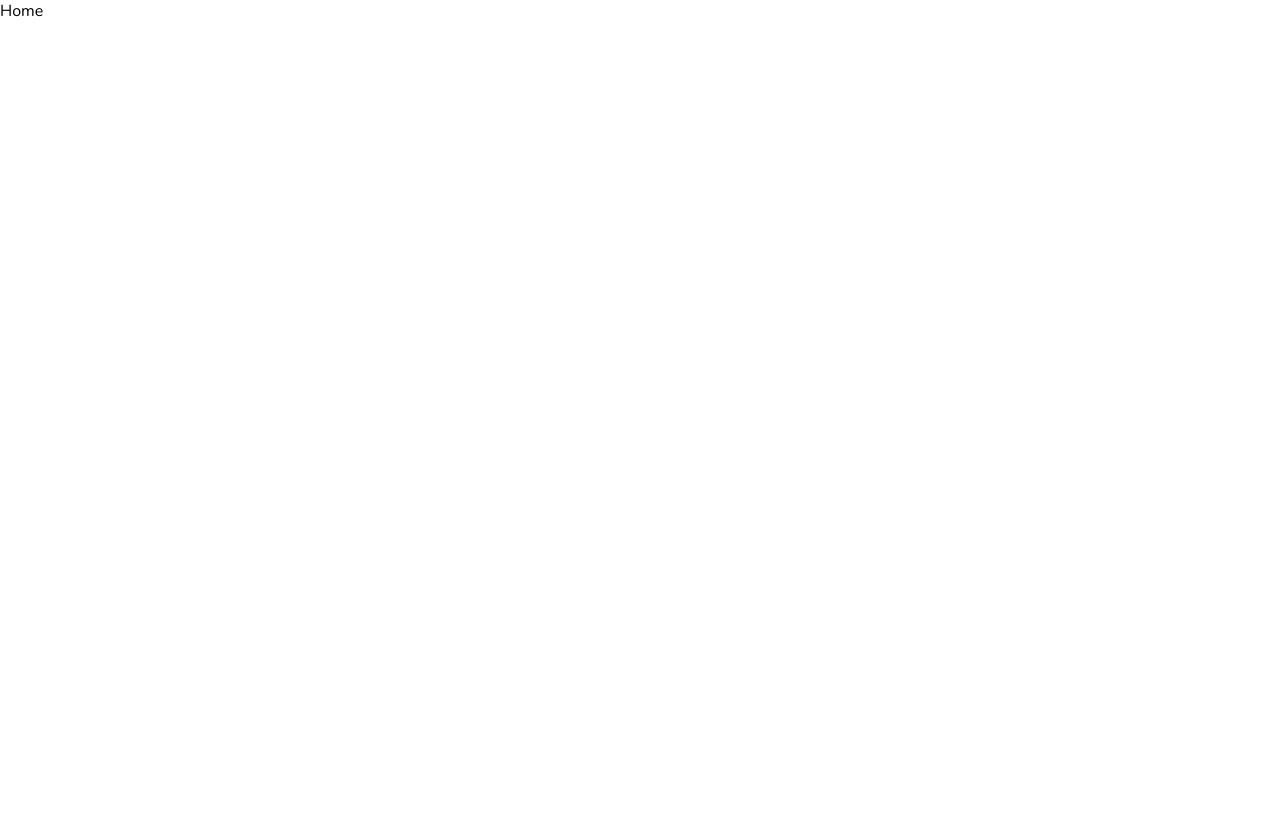
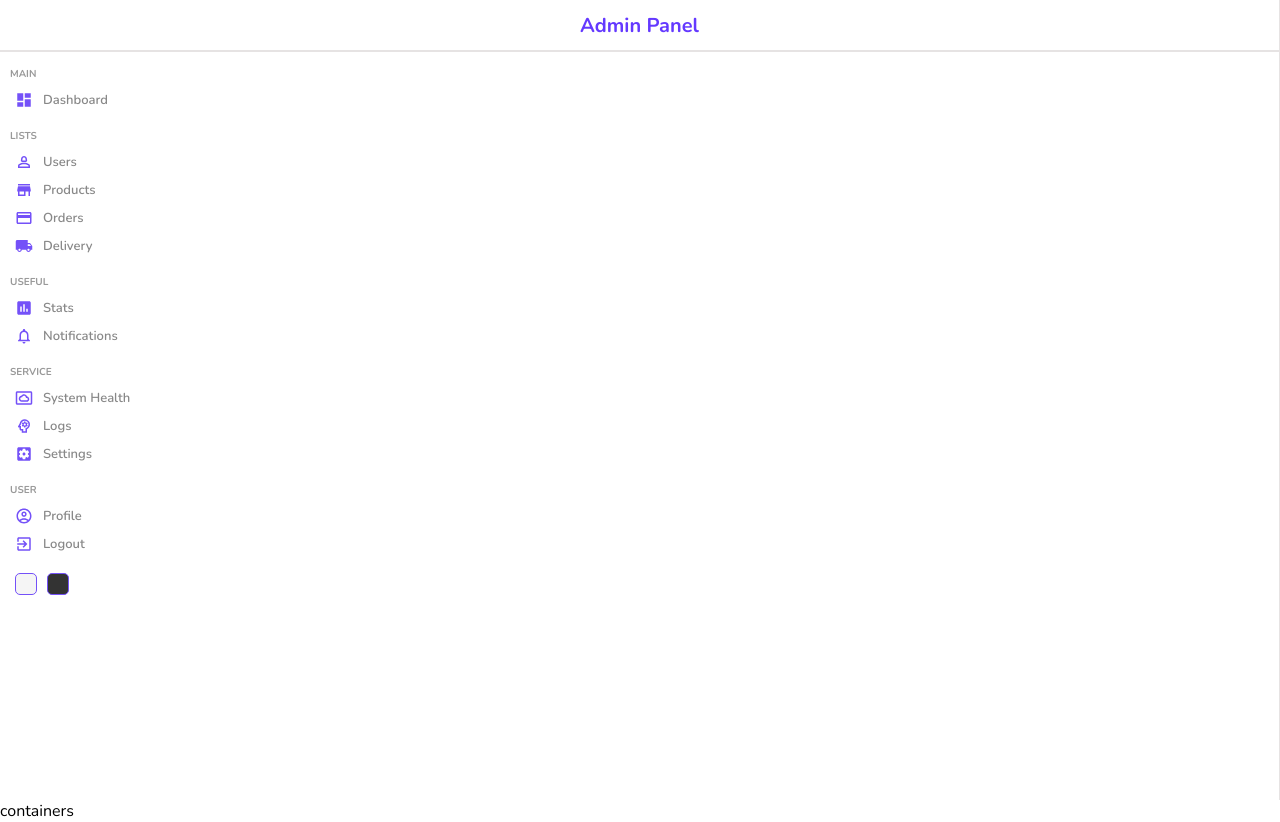
Before and after one commit to prathibha97/Admin-Panel, a React (Create React App) app: page / in a window 1280 px wide. Before the commit the page ends 800 px from the top, so only its background shows below. Built offline with nearby package versions, Linux system fonts and the light colour scheme.

Commit message:
Add sidebar and styles

```diff
--- a/package.json
+++ b/package.json
@@ -3,6 +3,10 @@
   "version": "0.1.0",
   "private": true,
   "dependencies": {
+    "@emotion/react": "^11.10.4",
+    "@emotion/styled": "^11.10.4",
+    "@mui/icons-material": "^5.10.6",
+    "@mui/material": "^5.10.7",
     "@testing-library/jest-dom": "^5.16.5",
     "@testing-library/react": "^13.4.0",
     "@testing-library/user-event": "^13.5.0",
--- /dev/null
+++ b/src/components/sidebar/Sidebar.jsx
@@ -0,0 +1,92 @@
+import "./Sidebar.scss";
+import DashboardIcon from "@mui/icons-material/Dashboard";
+import Person2OutlinedIcon from "@mui/icons-material/Person2Outlined";
+import StoreIcon from "@mui/icons-material/Store";
+import CreditCardIcon from "@mui/icons-material/CreditCard";
+import LocalShippingIcon from "@mui/icons-material/LocalShipping";
+import InsertChartIcon from "@mui/icons-material/InsertChart";
+import SettingsApplicationsIcon from "@mui/icons-material/SettingsApplications";
+import ExitToAppIcon from "@mui/icons-material/ExitToApp";
+import NotificationsNoneIcon from "@mui/icons-material/NotificationsNone";
+import SettingsSystemDaydreamOutlinedIcon from "@mui/icons-material/SettingsSystemDaydreamOutlined";
+import PsychologyOutlinedIcon from "@mui/icons-material/PsychologyOutlined";
+import AccountCircleOutlinedIcon from "@mui/icons-material/AccountCircleOutlined";
+import { Link } from "react-router-dom";
+
+const Sidebar = () => {
+  return (
+    <div className="sidebar">
+      <div className="top">
+        <span className="logo">Admin Panel</span>
+      </div>
+      <hr />
+      <div className="center">
+        <ul>
+          <p className="title">MAIN</p>
+          <li>
+            <DashboardIcon className="icon" />
+            <span>Dashboard</span>
+          </li>
+          <p className="title">LISTS</p>
+          <Link to="/users" style={{ textDecoration: "none" }}>
+            <li>
+              <Person2OutlinedIcon className="icon" />
+              <span>Users</span>
+            </li>
+          </Link>
+          <Link to="/products" style={{ textDecoration: "none" }}>
+            <li>
+              <StoreIcon className="icon" />
+              <span>Products</span>
+            </li>
+          </Link>
+          <li>
+            <CreditCardIcon className="icon" />
+            <span>Orders</span>
+          </li>
+          <li>
+            <LocalShippingIcon className="icon" />
+            <span>Delivery</span>
+          </li>
+          <p className="title">USEFUL</p>
+          <li>
+            <InsertChartIcon className="icon" />
+            <span>Stats</span>
+          </li>
+          <li>
+            <NotificationsNoneIcon className="icon" />
+            <span>Notifications</span>
+          </li>
+          <p className="title">SERVICE</p>
+          <li>
+            <SettingsSystemDaydreamOutlinedIcon className="icon" />
+            <span>System Health</span>
+          </li>
+          <li>
+            <PsychologyOutlinedIcon className="icon" />
+            <span>Logs</span>
+          </li>
+          <li>
+            <SettingsApplicationsIcon className="icon" />
+            <span>Settings</span>
+          </li>
+          <p className="title">USER</p>
+          <li>
+            <AccountCircleOutlinedIcon className="icon" />
+            <span>Profile</span>
+          </li>
+          <li>
+            <ExitToAppIcon className="icon" />
+            <span>Logout</span>
+          </li>
+        </ul>
+      </div>
+      <div className="bottom">
+        <div className="colorOption"></div>
+        <div className="colorOption"></div>
+      </div>
+    </div>
+  );
+};
+
+export default Sidebar;
--- /dev/null
+++ b/src/components/sidebar/Sidebar.scss
@@ -0,0 +1,86 @@
+.sidebar {
+  flex: 1;
+  border-right: 0.5px solid rgb(230, 227, 227);
+  min-height: 100vh;
+  background-color: white;
+
+  .top {
+    height: 50px;
+    display: flex;
+    align-items: center;
+    justify-content: center;
+
+    .logo {
+      font-size: 20px;
+      font-weight: bold;
+      color: #6439ff;
+    }
+  }
+
+  hr {
+    height: 0;
+    border: 0.5px solid rgb(230, 227, 227);
+  }
+
+  .center {
+    padding-left: 10px;
+
+    ul {
+      list-style: none;
+      margin: 0;
+      padding: 0;
+
+      .title {
+        font-size: 10px;
+        font-weight: bold;
+        color: #999;
+        margin-top: 15px;
+        margin-bottom: 5px;
+      }
+
+      li {
+        display: flex;
+        align-items: center;
+        padding: 5px;
+        cursor: pointer;
+
+        &:hover {
+          background-color: #ece8ff;
+        }
+
+        .icon {
+          font-size: 18px;
+          color: #7451f8;
+        }
+
+        span {
+          font-size: 13px;
+          font-weight: 600;
+          color: #888;
+          margin-left: 10px;
+        }
+      }
+    }
+  }
+  .bottom {
+    display: flex;
+    align-items: center;
+    margin: 10px;
+
+    .colorOption {
+      width: 20px;
+      height: 20px;
+      border-radius: 5px;
+      border: 1px solid #7451f8;
+      cursor: pointer;
+      margin: 5px;
+
+      &:nth-child(1) {
+        background-color: whitesmoke;
+      }
+      &:nth-child(2) {
+        background-color: #333;
+      }
+    }
+  }
+}
--- a/src/pages/home/Home.jsx
+++ b/src/pages/home/Home.jsx
@@ -1,8 +1,12 @@
+import Sidebar from '../../components/sidebar/Sidebar'
 import './Home.scss';
 
 const Home = () => {
   return (
-    <div className='home'>Home</div>
+    <div className='home'>
+      <Sidebar/>
+      <div className="homeContainer">containers</div>
+    </div>
   )
 }
 
```
Also changed, not shown: 1 other file (tests, documents, lock files or other folders).
